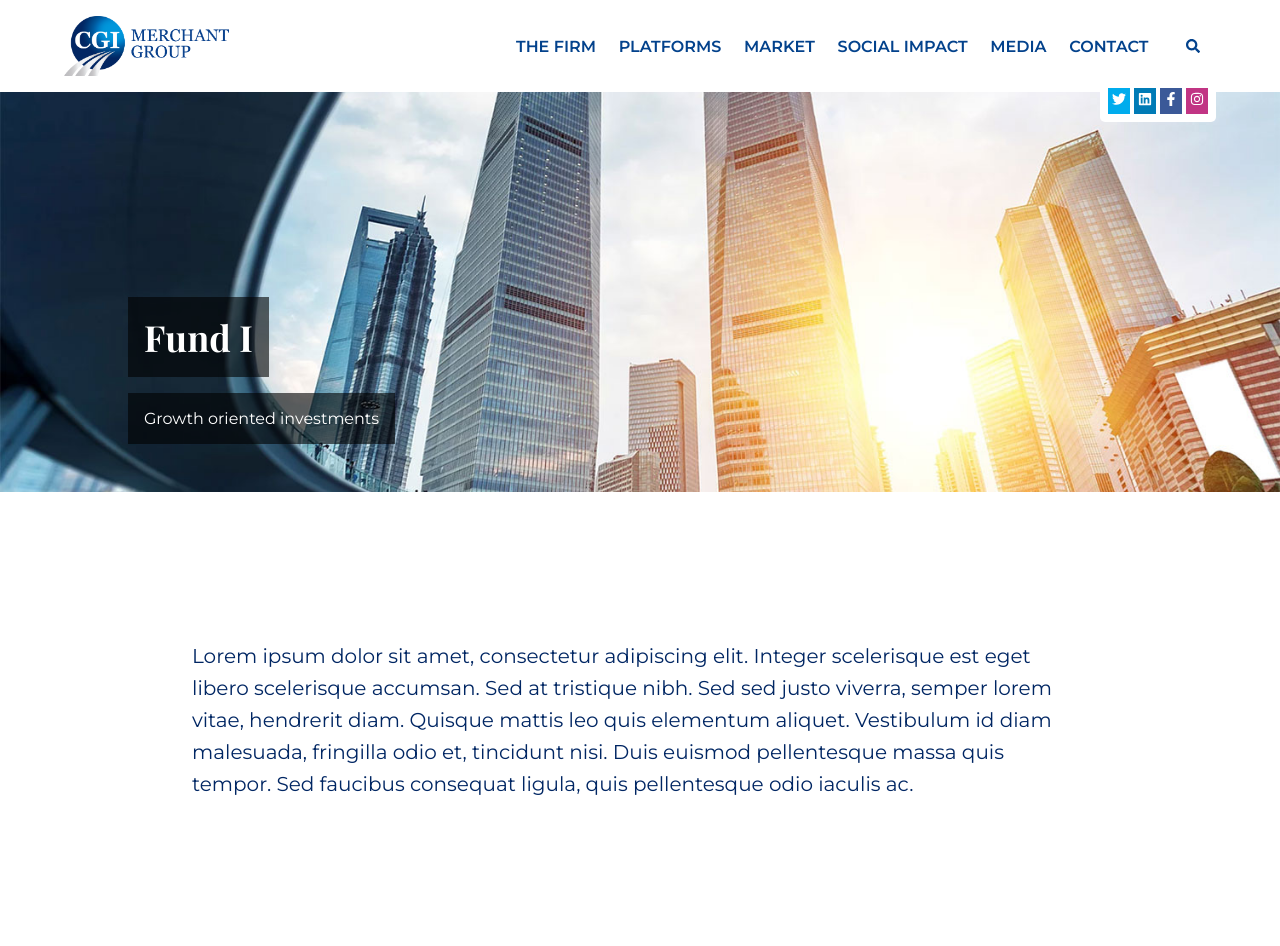
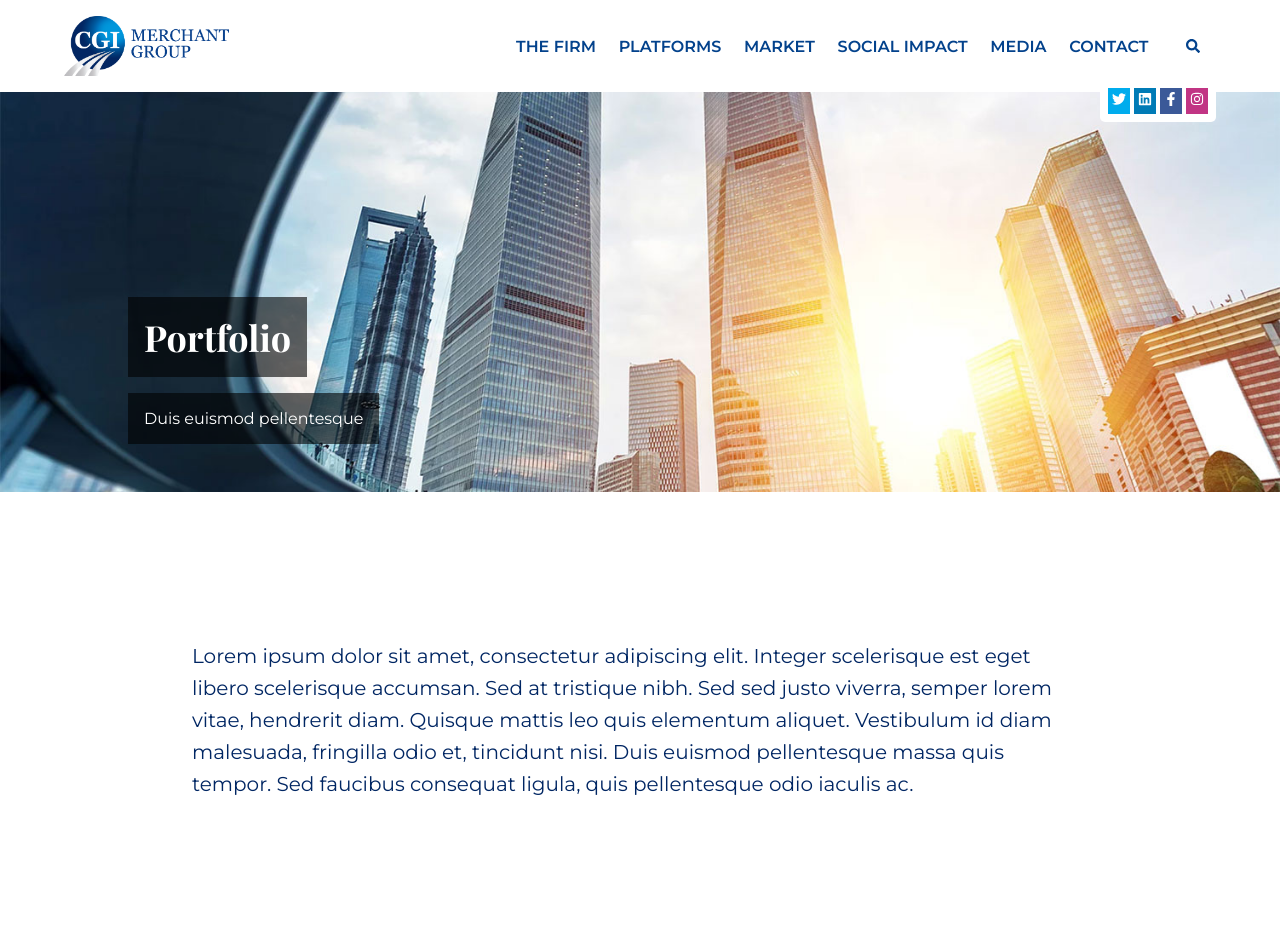
Before and after one commit to majorwaves/cgi, a React (Create React App) app: page /fund/portfolio in a window 1280 px wide. Shown: the top 946 px of the page. Built offline with nearby package versions, Linux system fonts and the light colour scheme.

Commit message:
Add portfolio page

```diff
--- a/src/App.js
+++ b/src/App.js
@@ -10,6 +10,7 @@ import Market from './pages/Market'
 import SMA from './pages/SMA'
 import Media from './pages/Media'
 import Leadership from './pages/Leadership'
+import Portfolio from './pages/Portfolio'
 import SocialImpact from './pages/SocialImpact'
 
 const theme = {
@@ -38,6 +39,7 @@ class App extends Component {
             <Route exact path='/' component={Home} />
             <Route path='/the-firm' component={TheFirm} />
             <Route path='/market' component={Market} />
+            <Route path='/fund/portfolio' component={Portfolio} />
             <Route path='/fund' component={Fund} />
             <Route path='/sma' component={SMA} />
             <Route path='/media' component={Media} />
--- /dev/null
+++ b/src/pages/Portfolio.js
@@ -0,0 +1,98 @@
+import React from 'react'
+import styled from 'styled-components'
+import PageHeader from '../components/PageHeader'
+import Button from '../components/Button';
+import image from '../images/city.jpg'
+import highrise from '../images/highrise.jpg'
+import business from '../images/business.jpg'
+import silhouette from '../images/silhouette.jpg'
+
+const Wrapper = styled.div`
+
+`;
+
+const Section = styled.section`
+  width: 70vw;
+  margin: 4rem auto 8rem;
+  display: grid;
+  grid-template-columns: ${props => props.left ? '2fr 1fr' : '1fr 2fr' };
+  grid-gap: 5vw;
+  max-width: 1100px;
+
+  h1 {
+    font-family: ${props => props.theme.type.heading};
+    font-size: 36px;
+    font-weight: normal;
+    margin-top: 0;
+  }
+
+  p {
+    line-height: 1.6em;
+  }
+
+  img {
+    width: 100%;
+    height: 100%;
+    object-fit: cover;
+  }
+`;
+
+const Intro = styled.div`
+  width: 70vw;
+  max-width: 1100px;
+  margin: 4rem auto 4rem;
+  padding: 4rem;
+  line-height: 1.6em;
+  font-size: 20px;
+  background: white;
+  position: relative;
+  color: ${props => props.theme.color.dark};
+`;
+
+const SMA = (props) => (
+  <Wrapper>
+    <PageHeader
+      image={image}
+      title='Portfolio'
+      text='Duis euismod pellentesque'
+    />
+    <Intro {...props}>
+      <p>Lorem ipsum dolor sit amet, consectetur adipiscing elit. Integer scelerisque est eget libero scelerisque accumsan. Sed at tristique nibh. Sed sed justo viverra, semper lorem vitae, hendrerit diam. Quisque mattis leo quis elementum aliquet. Vestibulum id diam malesuada, fringilla odio et, tincidunt nisi. Duis euismod pellentesque massa quis tempor. Sed faucibus consequat ligula, quis pellentesque odio iaculis ac.</p>
+    </Intro>
+    <Section left>
+      <div>
+        <img alt='lorem ipsum' src={business} />
+      </div>
+      <div>
+        <h1>Fusce Interdum Tincidunt Dolor</h1>
+        <p>Donec consectetur hendrerit ante, sit amet sagittis massa vestibulum vel. In sagittis augue non odio molestie, vel dignissim risus sollicitudin.</p>
+        <br/>
+        <Button>Learn More</Button>
+      </div>
+    </Section>
+    <Section>
+      <div>
+        <h1>Fusce Interdum Tincidunt Dolor</h1>
+        <p>Donec consectetur hendrerit ante, sit amet sagittis massa vestibulum vel. In sagittis augue non odio molestie, vel dignissim risus sollicitudin.</p>
+        <br/>
+        <Button>Learn More</Button>
+      </div>
+      <div>
+        <img alt='lorem ipsum' src={silhouette} />
+      </div>
+    </Section>
+    <Section left>
+      <div>
+        <img alt='lorem ipsum' src={highrise} />
+      </div>
+      <div>
+        <h1>Fusce Interdum Tincidunt Dolor</h1>
+        <p>Donec consectetur hendrerit ante, sit amet sagittis massa vestibulum vel. In sagittis augue non odio molestie, vel dignissim risus sollicitudin.</p>
+        <br/>
+        <Button>Learn More</Button>
+      </div>
+    </Section>
+  </Wrapper>
+);
+
+export default SMA;
```
